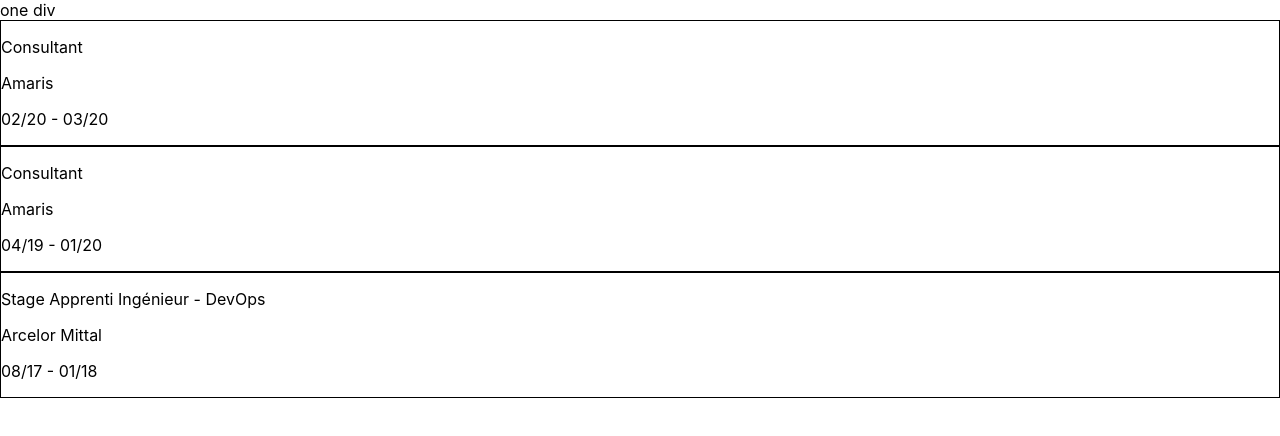
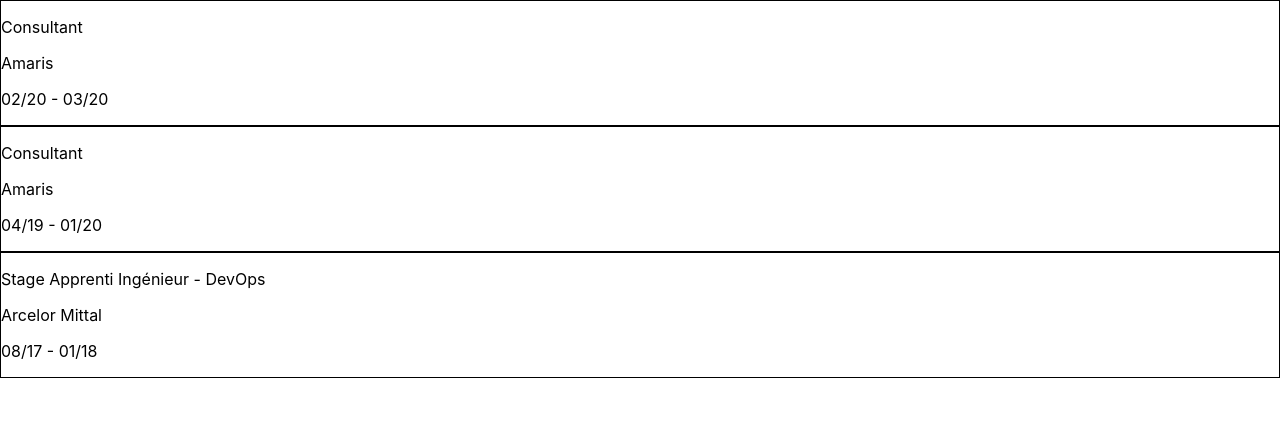
Before and after one commit to pbutin/dossierCompetance, a React (Create React App) app: page / in a window 1280 px wide. Shown: the top 436 px of the page. Built offline with nearby package versions, Linux system fonts and the light colour scheme.

Commit message:
Click on experience open the experience

```diff
--- a/src/App.js
+++ b/src/App.js
@@ -8,11 +8,18 @@ const App = (props) => {
 
   // Hooks
   const [displayExperience, setDisplayExperience] = React.useState(false);
+  const [experienceIndex, setExperienceIndex] = React.useState(0);
+
+  // Handlers
+  const updateExperienceIndex = (i) => {
+    setExperienceIndex(i);
+    setDisplayExperience(true);
+  }
 
   if(displayExperience) {
-    return  <Experiences onClose={() => setDisplayExperience(false)} />;
+    return  <Experiences experienceIndex={experienceIndex} onClose={() => setDisplayExperience(false)} />;
   }
-  return <HomePage onDisplayExperience={() => setDisplayExperience(true)} />;
+  return <HomePage updateExperienceIndex={(i) => updateExperienceIndex(i)} />;
 }
 
 export default App;
--- a/src/Experiences.js
+++ b/src/Experiences.js
@@ -9,7 +9,7 @@ import experiences from './experiences.json';
 
 const Experiences = (props) => {
   // Hooks
-  const [experienceIndex, setExperience] = React.useState(0);
+  const [experienceIndex, setExperience] = React.useState(props.experienceIndex);
 
   // Setup
   const currentExperience = experiences[experienceIndex];
--- a/src/HomePage.js
+++ b/src/HomePage.js
@@ -15,9 +15,8 @@ const HomePage = (props) => {
 
   return (
     <div>
-    <div onClick={props.onDisplayExperience}> one div </div>
-     {experiences.map(experience => (
-        <div className="block">
+     {experiences.map((experience, i) => (
+        <div className="block" key={i} onClick={() => {props.updateExperienceIndex(i)}}>
           <p>{experience.titre}</p>
           <p>{experience.entreprise}</p>
           <p>{parseAndFormat(experience.dates.debut)} - {parseAndFormat(experience.dates.fin)}</p>
```
